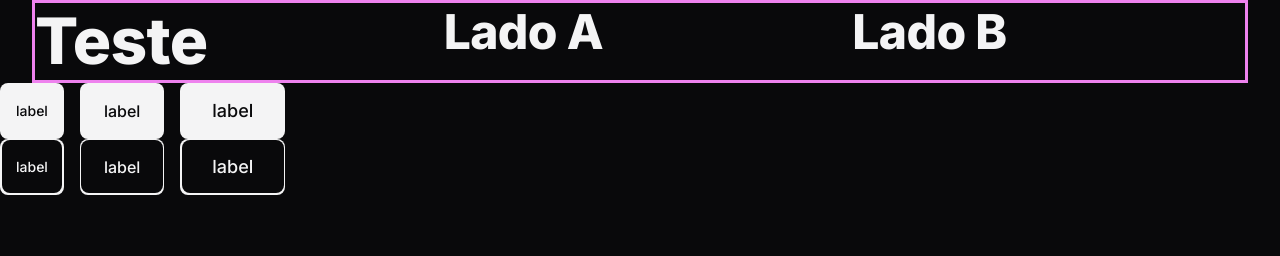
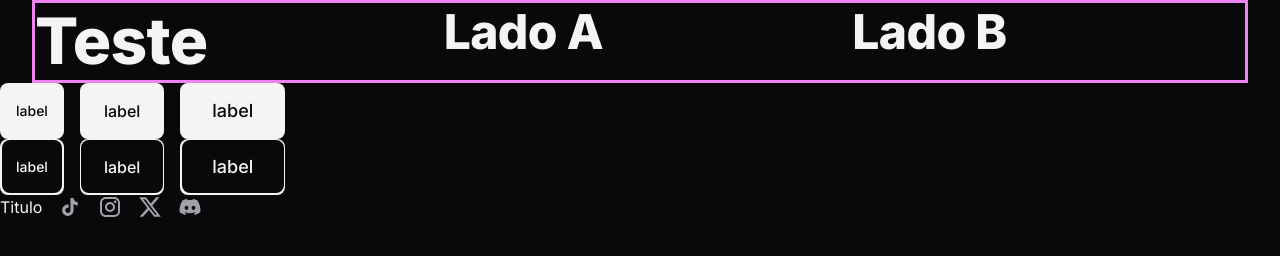
Before and after one commit to guilhermexpc/Rocketset-Fullstack-LandingPage-de-Produto, a plain HTML site: page index.html in a window 1280 px wide. Drawn offline with Linux system fonts and the light colour scheme.

Commit message:
configure link button and re-import all icon imagens

```diff
--- a/index.html
+++ b/index.html
@@ -29,6 +29,14 @@
         <span aria-label="label" href="#" class="btn btn-md"></span>
         <button aria-label="label" href="#" class="btn btn-lg"></button>
       </div>
+
+      <div class="flex gap-1">
+        <a href="#" class="" aria-label="tiktok">Titulo</a>
+        <a href="#" class="social" aria-label="tiktok"></a>
+        <a href="#" class="social" aria-label="instagram"></a>
+        <a href="#" class="social" aria-label="twitter"></a>
+        <a href="#" class="social" aria-label="discord"></a>
+      </div>
     </header>
   </body>
 </html>
--- a/styles/global.css
+++ b/styles/global.css
@@ -20,7 +20,7 @@
   --text-color-primary: #f4f4f5;
   --text-color-secondary: #a1a1aa;
   --brand-color-primary: #f7b733;
-  --brand-color-secondary: #FC4A1A;
+  --brand-color-secondary: #fc4a1a;
 
   --ff-sans: "Inter", system-ui, sans-serif;
   --fw-base: 400;
@@ -77,6 +77,14 @@
   color: inherit;
 }
 
+a:hover {
+  background: linear-gradient(90deg, var(--brand-color-secondary) 0%, var(--brand-color-primary) 100%);
+
+  -webkit-background-clip: text;
+  background-clip: text;
+  color: transparent;
+}
+
 /*Novo modelo para tirar o dot*/
 ul[role="list"] {
   list-style: none;
--- a/styles/index.css
+++ b/styles/index.css
@@ -1,3 +1,4 @@
 @import url(global.css);
 @import url(utility.css);
 @import url(button.css);
+@import url(social.css);
--- /dev/null
+++ b/styles/social.css
@@ -0,0 +1,42 @@
+a.social {
+  --bg-img: "";
+  background-image: var(--bg-img);
+  width: 1.5rem;
+  height: 1.5rem;
+  display: block;
+
+  -webkit-background-clip: initial;
+  background-clip: initial;
+
+  &[aria-label="tiktok"] {
+    --bg-img: url(../src/icons/tiktok.svg);
+
+    &:hover {
+      --bg-img: url(../src/icons/tiktok-hover.svg);
+    }
+  }
+
+  &[aria-label="instagram"] {
+    --bg-img: url(../src/icons/instagram.svg);
+
+    &:hover {
+      --bg-img: url(../src/icons/instagram-hover.svg);
+    }
+  }
+
+  &[aria-label="twitter"] {
+    --bg-img: url(../src/icons/twitter.svg);
+
+    &:hover {
+      --bg-img: url(../src/icons/twitter-hover.svg);
+    }
+  }
+
+  &[aria-label="discord"] {
+    --bg-img: url(../src/icons/discord.svg);
+
+    &:hover {
+      --bg-img: url(../src/icons/discord-hover.svg);
+    }
+  }
+}
```
Also changed, not shown: src/icons/discord-hover.svg (added), src/icons/discord.svg (added), src/icons/instagram-hover.svg (added), src/icons/instagram.svg (added), src/icons/tiktok-hover.svg (added), src/icons/tiktok.svg (added), src/icons/twitter-hover.svg (added), src/icons/twitter.svg (added).
